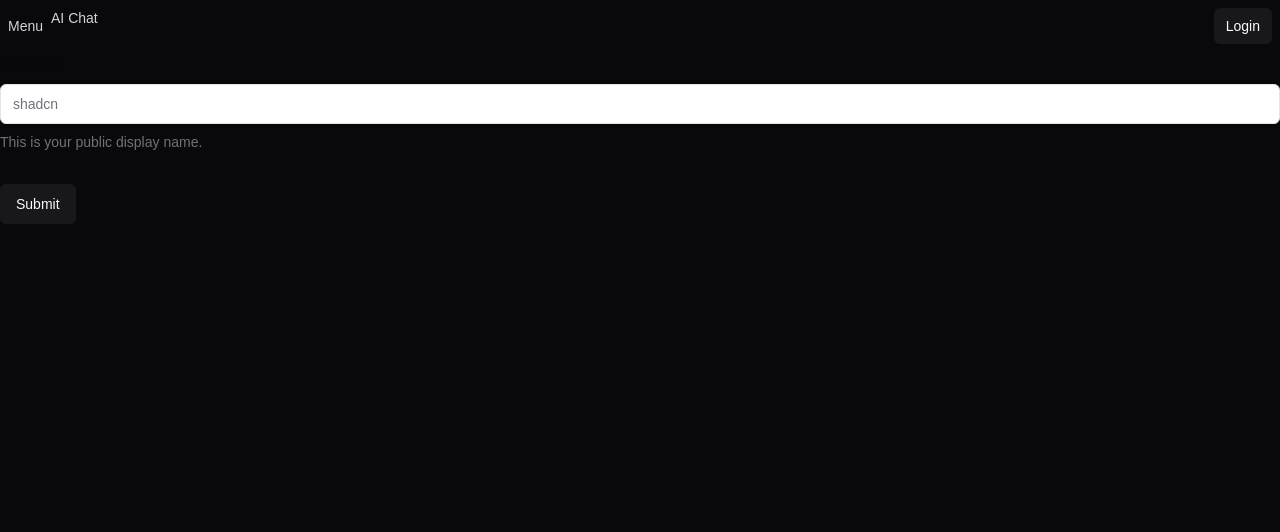
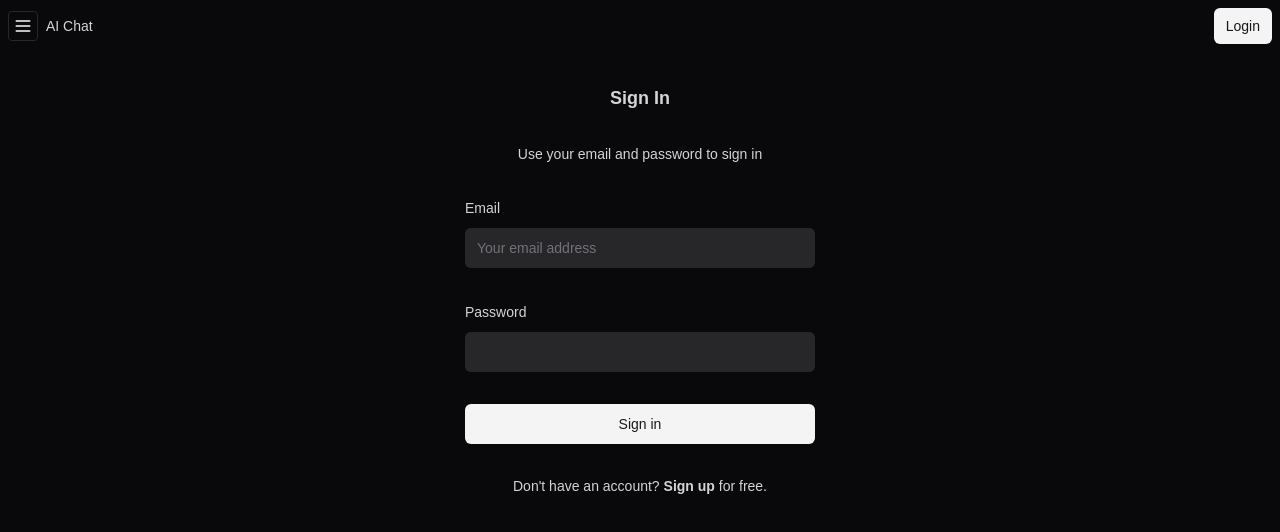
Before and after one commit to TahirReyaz/chatbot, a Next.js app: page /login in a window 1280 px wide. Shown: the top 532 px of the page. Built offline with nearby package versions, Linux system fonts and the light colour scheme.

Commit message:
Added login and signin page and fixed some UI

```diff
--- a/app/layout.tsx
+++ b/app/layout.tsx
@@ -29,7 +29,7 @@ export default function RootLayout({
   return (
     <html lang="en">
       <body
-        className={`${geistSans.variable} ${geistMono.variable} antialiased bg-woodsmoke`}
+        className={`${geistSans.variable} ${geistMono.variable} antialiased bg-woodsmoke text-iron`}
       >
         <Sheet>
           <Sidebar />
--- a/app/login/page.tsx
+++ b/app/login/page.tsx
@@ -8,17 +8,21 @@ import { Button } from "@/components/ui/button";
 import {
   Form,
   FormControl,
-  FormDescription,
   FormField,
   FormItem,
   FormLabel,
   FormMessage,
 } from "@/components/ui/form";
 import { Input } from "@/components/ui/input";
+import Link from "next/link";
 
 const formSchema = z.object({
-  username: z.string().min(2, {
-    message: "Username must be at least 2 characters.",
+  email: z
+    .string()
+    .min(1, { message: "This field has to be filled." })
+    .email("This is not a valid email."),
+  password: z.string().min(1, {
+    message: "Password is required",
   }),
 });
 
@@ -26,7 +30,8 @@ const Login = () => {
   const form = useForm<z.infer<typeof formSchema>>({
     resolver: zodResolver(formSchema),
     defaultValues: {
-      username: "",
+      email: "",
+      password: "",
     },
   });
 
@@ -37,24 +42,54 @@ const Login = () => {
 
   return (
     <Form {...form}>
-      <form onSubmit={form.handleSubmit(onSubmit)} className="space-y-8">
+      <form
+        onSubmit={form.handleSubmit(onSubmit)}
+        className="space-y-8 w-[350px] mx-auto mt-8 "
+      >
+        <h3 className="text-center text-lg font-bold">Sign In</h3>
+        <p className="text-center text-sm">
+          Use your email and password to sign in
+        </p>
         <FormField
           control={form.control}
-          name="username"
+          name="email"
           render={({ field }) => (
             <FormItem>
-              <FormLabel>Username</FormLabel>
+              <FormLabel>Email</FormLabel>
               <FormControl>
-                <Input placeholder="shadcn" {...field} />
+                <Input
+                  placeholder="Your email address"
+                  {...field}
+                  className="bg-shark"
+                />
               </FormControl>
-              <FormDescription>
-                This is your public display name.
-              </FormDescription>
               <FormMessage />
             </FormItem>
           )}
         />
-        <Button type="submit">Submit</Button>
+        <FormField
+          control={form.control}
+          name="password"
+          render={({ field }) => (
+            <FormItem>
+              <FormLabel>Password</FormLabel>
+              <FormControl>
+                <Input {...field} className="bg-shark" />
+              </FormControl>
+              <FormMessage />
+            </FormItem>
+          )}
+        />
+        <Button type="submit" className="w-full" variant={"secondary"}>
+          Sign in
+        </Button>
+        <p className="text-sm text-center">
+          Don't have an account?{" "}
+          <Link href="/signup" className="font-bold">
+            Sign up
+          </Link>{" "}
+          for free.
+        </p>
       </form>
     </Form>
   );
--- a/app/signup/page.tsx
+++ b/app/signup/page.tsx
@@ -0,0 +1,105 @@
+"use client";
+
+import { zodResolver } from "@hookform/resolvers/zod";
+import { useForm } from "react-hook-form";
+import { z } from "zod";
+
+import { Button } from "@/components/ui/button";
+import {
+  Form,
+  FormControl,
+  FormField,
+  FormItem,
+  FormLabel,
+  FormMessage,
+} from "@/components/ui/form";
+import { Input } from "@/components/ui/input";
+import Link from "next/link";
+
+const passwordValidation = new RegExp(
+  /^(?=.*?[A-Z])(?=.*?[a-z])(?=.*?[0-9])(?=.*?[#?!@$%^&*-]).{8,}$/
+);
+
+const formSchema = z.object({
+  email: z
+    .string()
+    .min(1, { message: "This field has to be filled." })
+    .email("This is not a valid email."),
+  password: z
+    .string()
+    .min(1, { message: "Password is required" })
+    .regex(passwordValidation, {
+      message: "Your password is not valid",
+    }),
+});
+
+const Signup = () => {
+  const form = useForm<z.infer<typeof formSchema>>({
+    resolver: zodResolver(formSchema),
+    defaultValues: {
+      email: "",
+      password: "",
+    },
+  });
+
+  // 2. Define a submit handler.
+  function onSubmit(values: z.infer<typeof formSchema>) {
+    console.log(values);
+  }
+
+  return (
+    <Form {...form}>
+      <form
+        onSubmit={form.handleSubmit(onSubmit)}
+        className="space-y-8 w-[350px] mx-auto mt-8 "
+      >
+        <h3 className="text-center text-lg font-bold">Sign Up</h3>
+        <p className="text-center text-sm">
+          Create an account with your email and password
+        </p>
+        <FormField
+          control={form.control}
+          name="email"
+          render={({ field }) => (
+            <FormItem>
+              <FormLabel>Email</FormLabel>
+              <FormControl>
+                <Input
+                  placeholder="Your email address"
+                  {...field}
+                  className="bg-shark"
+                />
+              </FormControl>
+              <FormMessage />
+            </FormItem>
+          )}
+        />
+        <FormField
+          control={form.control}
+          name="password"
+          render={({ field }) => (
+            <FormItem>
+              <FormLabel>Password</FormLabel>
+              <FormControl>
+                <Input {...field} className="bg-shark" />
+              </FormControl>
+              <FormMessage />
+            </FormItem>
+          )}
+        />
+        <Button type="submit" className="w-full" variant={"secondary"}>
+          Sign up
+        </Button>
+        <p className="text-sm text-center">
+          Already have an account?{" "}
+          <Link href="/signup" className="font-bold">
+            Sign in
+          </Link>{" "}
+          instead.
+        </p>
+      </form>
+    </Form>
+  );
+};
+
+export default Signup;
--- a/components/navbar.tsx
+++ b/components/navbar.tsx
@@ -1,13 +1,18 @@
 import Link from "next/link";
 import { Button } from "./ui/button";
 import { SheetTrigger } from "./ui/sheet";
+import { Menu } from "lucide-react";
 
 const Navbar = () => {
   return (
     <nav className="text-iron p-2 text-sm flex justify-between">
       {/* Sidebad and Hero */}
-      <div className="flex gap-2">
-        <SheetTrigger className="items-center">Menu</SheetTrigger>
+      <div className="flex gap-2 items-center">
+        <SheetTrigger className="items-center">
+          <div className="p-1 rounded border border-1 border-shark">
+            <Menu size={20} className="text-alabaster" />
+          </div>
+        </SheetTrigger>
         <Link href="/">AI Chat</Link>
       </div>
       {/* Buttons */}
@@ -15,6 +20,7 @@ const Navbar = () => {
         <Button
           {...{
             size: "sm",
+            variant: "secondary",
           }}
         >
           Login
--- a/components/ui/input.tsx
+++ b/components/ui/input.tsx
@@ -1,6 +1,6 @@
-import * as React from "react"
+import * as React from "react";
 
-import { cn } from "@/lib/utils"
+import { cn } from "@/lib/utils";
 
 export interface InputProps
   extends React.InputHTMLAttributes<HTMLInputElement> {}
@@ -11,15 +11,15 @@ const Input = React.forwardRef<HTMLInputElement, InputProps>(
       <input
         type={type}
         className={cn(
-          "flex h-10 w-full rounded-md border border-input bg-background px-3 py-2 text-sm ring-offset-background file:border-0 file:bg-transparent file:text-sm file:font-medium file:text-foreground placeholder:text-muted-foreground focus-visible:outline-none focus-visible:ring-2 focus-visible:ring-ring focus-visible:ring-offset-2 disabled:cursor-not-allowed disabled:opacity-50",
+          "flex h-10 w-full rounded-md bg-background px-3 py-2 text-sm ring-offset-background file:border-0 file:bg-transparent file:text-sm file:font-medium file:text-foreground placeholder:text-muted-foreground disabled:cursor-not-allowed disabled:opacity-50",
           className
         )}
         ref={ref}
         {...props}
       />
-    )
+    );
   }
-)
-Input.displayName = "Input"
+);
+Input.displayName = "Input";
 
-export { Input }
+export { Input };
```
